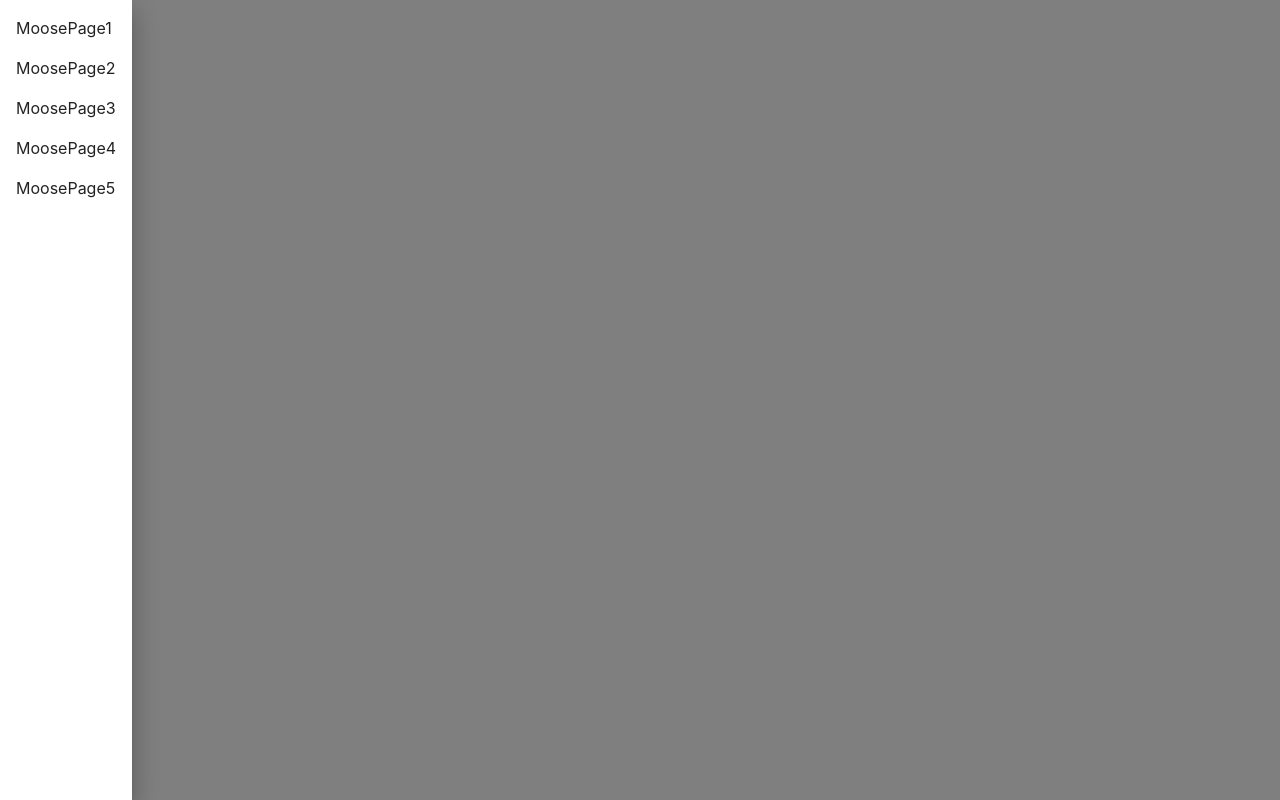
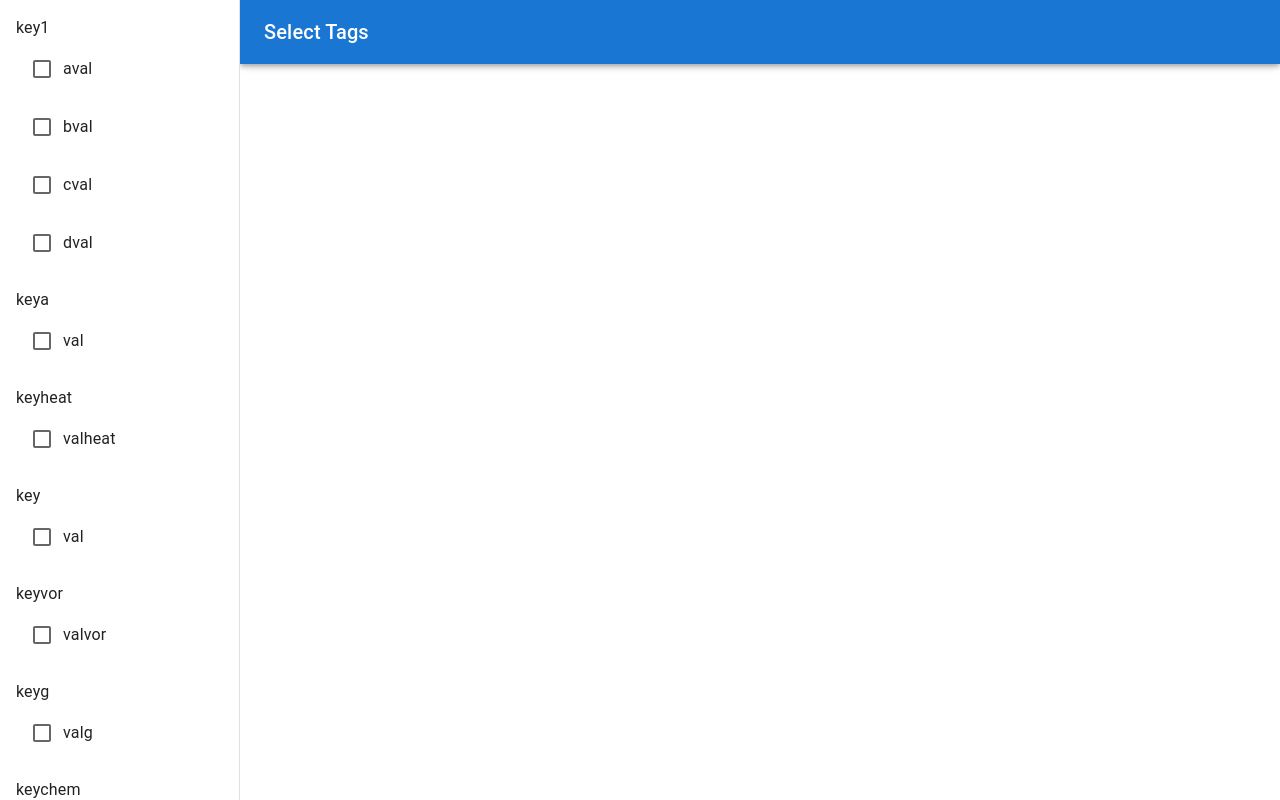
Before and after one commit to scotrj/moose-react, a React (Vite) app: page / in a window 1280 px wide. Built offline with nearby package versions, Linux system fonts and the light colour scheme.

Commit message:
It works

```diff
--- a/src/App.jsx
+++ b/src/App.jsx
@@ -1,34 +1,145 @@
-import React from 'react'
-import { useState } from 'react'
-import reactLogo from './assets/react.svg'
-import viteLogo from '/vite.svg'
-//import './App.css'
-import { Button, Drawer, List, ListItem, ListItemText } from '@mui/material'
+import React from "react";
+import { useState } from "react";
+import reactLogo from "./assets/react.svg";
+import viteLogo from "/vite.svg";
+import "./App.css";
+import {
+  AppBar,
+  Box,
+  Button,
+  Checkbox,
+  CssBaseline,
+  Drawer,
+  FormControlLabel,
+  FormGroup,
+  List,
+  ListItem,
+  ListItemText,
+  Paper,
+  Toolbar,
+  Typography,
+} from "@mui/material";
 
 const data = {
-  'data': [
-    { name: 'MoosePage1', path: 'moose/modules/doc/content/index.md', 'key_vals': { 'key1': 'val1', 'keya': 'val' } },
-    { name: 'MoosePage2', path: 'moose/modules/heat_conduction/doc/content/modules/heat_conduction/index.md', 'key_vals': { 'keyheat': 'valheat', 'key': 'val', 'key1': 'val1' } },
-    { name: 'MoosePage3', path: 'moose/modules/level_set/doc/content/modules/level_set/example_vortex.md', 'key_vals': { 'keyvor': 'valvor', 'key': 'val', 'key1': 'val1' } },
-    { name: 'MoosePage4', path: 'moose/modules/geochemistry/doc/content/modules/geochemistry/index.md', 'key_vals': { 'keyg': 'valg', 'keychem': 'valuechem' } },
-    { name: 'MoosePage5', path: 'moose/modules/doc/content/index2.md', 'key_vals': { 'key1': 'val1', 'keya': 'val', 'thing1': 'thing2' } }
-  ]
+  data: [
+    {
+      name: "MoosePage1",
+      path: "moose/modules/doc/content/index.md",
+      key_vals: { key1: "aval", keya: "val" },
+    },
+    {
+      name: "MoosePage2",
+      path: "moose/modules/heat_conduction/doc/content/modules/heat_conduction/index.md",
+      key_vals: { keyheat: "valheat", key: "val", key1: "bval" },
+    },
+    {
+      name: "MoosePage3",
+      path: "moose/modules/level_set/doc/content/modules/level_set/example_vortex.md",
+      key_vals: { keyvor: "valvor", key: "val", key1: "cval" },
+    },
+    {
+      name: "MoosePage4",
+      path: "moose/modules/geochemistry/doc/content/modules/geochemistry/index.md",
+      key_vals: { keyg: "valg", keychem: "valuechem" },
+    },
+    {
+      name: "MoosePage5",
+      path: "moose/modules/doc/content/index2.md",
+      key_vals: { key1: "dval", keya: "val", thing1: "thing2" },
+    },
+  ],
+};
+
+const drawerWidth = 240;
+
+function App() {
+  const [checked_keys, setCheckedKeys] = useState(new Set());
+
+  // Build the datastructure for the menu
+  const menu_data = {};
+  for (const row of data.data) {
+    for (const key in row.key_vals) {
+      if (!menu_data[key]) menu_data[key] = new Set();
+
+      menu_data[key].add(row.key_vals[key]);
+    }
   }
 
-function App() {
+  const handleCheck = (event) => {
+    if (event.target.checked) {
+      checked_keys.add(event.target.value);
+      setCheckedKeys(new Set(checked_keys));
+    } else {
+      checked_keys.delete(event.target.value);
+      setCheckedKeys(new Set(checked_keys));
+    }
+  };
 
-  return <Drawer
-    anchor={'left'}
-    open={true}
+  return (
+    <Box sx={{ display: "flex" }}>
+      <CssBaseline />
+      <AppBar
+        position="fixed"
+        sx={{ width: `calc(100% - ${drawerWidth}px)`, ml: `${drawerWidth}px` }}
+      >
+        <Toolbar>
+          <Typography variant="h6" noWrap component="div">
+            Select Tags
+          </Typography>
+        </Toolbar>
+      </AppBar>
+      <Drawer
+        sx={{
+          width: drawerWidth,
+          flexShrink: 0,
+          "& .MuiDrawer-paper": {
+            width: drawerWidth,
+            boxSizing: "border-box",
+          },
+        }}
+        variant="permanent"
+        anchor="left"
       >
         <List>
-      {data.data.map((row) => (
+          {Object.keys(menu_data).map((key) => (
             <ListItem>
-          {row.name}
-        </ListItem>))
+              <FormGroup>
+                {key}
+                {Array.from(menu_data[key]).map((val) => (
+                  <ListItem>
+                    <FormControlLabel
+                      control={
+                        <Checkbox
+                          value={`${key}:${val}`}
+                          onChange={handleCheck}
+                        />
                       }
+                      label={val}
+                    />
+                  </ListItem>
+                ))}
+              </FormGroup>
+            </ListItem>
+          ))}
         </List>
       </Drawer>
+      <Box component="main" sx={{ flexGrow: 1, bgcolor: "white", p: 3 }}>
+        <List>
+          {data.data
+            .filter((row) => {
+              for (const key in row.key_vals)
+                if (checked_keys.has(`${key}:${row.key_vals[key]}`))
+                  return true;
+
+              return false;
+            })
+            .map((row) => (
+              <ListItem>{row.name}</ListItem>
+            ))}
+        </List>
+      </Box>
+    </Box>
+  );
 }
 
-export default App
+export default App;
```
Lines whose indentation alone changed are shown as unchanged.
